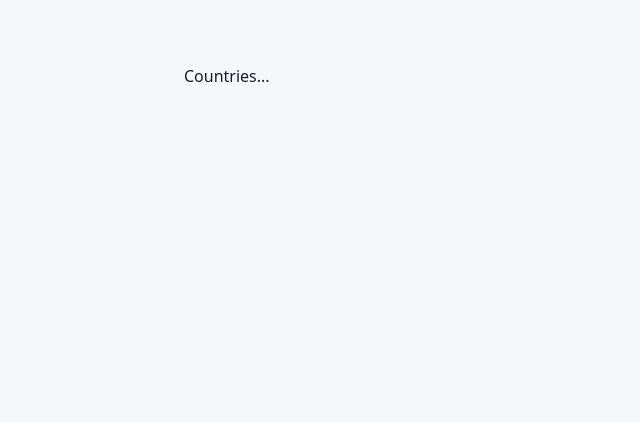
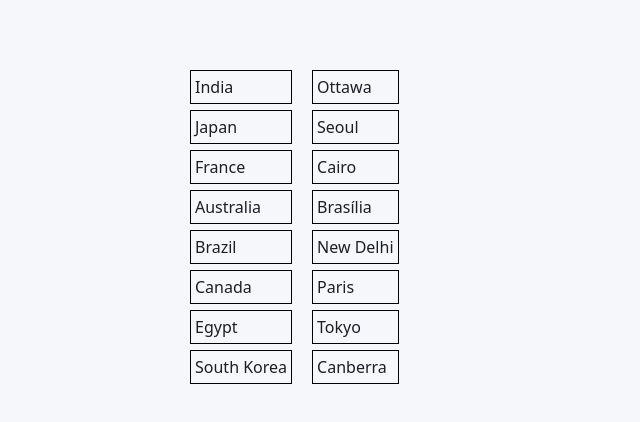
Before and after one commit to Shashwat-Mahto/Frontend-SDE-1, a React (Vite) app: page /cc in a window 1280 px wide. Shown: the top 422 px of the page, without its empty margins (0-640 px from the left). Built offline with nearby package versions, Linux system fonts and the light colour scheme.

Commit message:
completed

```diff
--- a/src/components/CountryCapital/CountryCapital.tsx
+++ b/src/components/CountryCapital/CountryCapital.tsx
@@ -1,5 +1,103 @@
-export const CountryCapital = ()=>{
-    return (
-        <div>Countries...</div>
-    )
-}
+import { useEffect, useRef, useState } from "react";
+import type { CountryDataType } from "../../pages/CountryCapitalPage";
+import "./CountryCaptial.css";
+type CountryCapitalType = {
+  countries: string[];
+  capital: string[];
+  countryCapitalData: CountryDataType[];
+  updatedChild:(selected:string[])=>void
+};
+export const CountryCapital = ({
+  countries,
+  capital,
+  countryCapitalData,
+  updatedChild
+}: CountryCapitalType) => {
+  const [selected, setSelected] = useState<string[]>([]);
+  const timerRef = useRef<number | null>(null);
+
+  const handleClick = (selection: string) => {
+    if (selected.length >= 2) return;
+
+    setSelected((prev) => [...prev, selection]);
+  };
+
+  const checkMapping = () => {
+    const firstSelection = selected[0];
+    const secondSelection = selected[1];
+
+     const res = countryCapitalData?.reduce((acc, curr) => {
+      if (
+        (curr?.capital === firstSelection &&
+          curr?.country === secondSelection) ||
+        (curr?.capital === secondSelection && curr?.country === firstSelection)
+      ) {
+        return acc = true;
+      }
+
+      return acc;
+    }, false);
+
+    return res;
+  };
+
+  // Only the two selected boxes turn green/red; the rest keep their normal border.
+  const isPairComplete = selected.length === 2;
+  const isCorrectPair = isPairComplete && checkMapping();
+  const getBoxClass = (value: string) => {
+    if (!selected.includes(value)) return "unselected";
+    if (!isPairComplete) return "selected";
+    return isCorrectPair ? "correct" : "incorrect";
+  };
+
+  useEffect(() => {
+    if (selected.length >= 2) {
+
+      if(checkMapping()){
+
+        timerRef.current = setTimeout(()=>{
+            setSelected([]);
+        updatedChild(selected);
+        } , 500)
+
+
+      }else{
+         timerRef.current = setTimeout(()=>{
+            setSelected([]);
+        } , 500)
+      }
+    }
+
+    return ()=>{
+        if(timerRef.current) clearTimeout(timerRef.current);
+
+    }
+  }, [selected]);
+  return (
+    <div className="container">
+      <div className="countries-container">
+        {countries?.map((country, indx) => (
+          <div
+            onClick={() => handleClick(country)}
+            className={`selection-box ${getBoxClass(country)}`}
+            key={indx}
+
+          >
+            {country}
+          </div>
+        ))}
+      </div>
+      <div className="capital-container">
+        {capital?.map((capital, indx) => (
+          <div
+            onClick={() => handleClick(capital)}
+            className={`selection-box ${getBoxClass(capital)}`}
+            key={indx}
+          >
+            {capital}
+          </div>
+        ))}
+      </div>
+    </div>
+  );
+};
--- a/src/components/CountryCapital/CountryCaptial.css
+++ b/src/components/CountryCapital/CountryCaptial.css
@@ -0,0 +1,30 @@
+.container{
+    display: flex;
+    gap: 8px;
+
+}
+
+.selection-box{
+    padding: 4px;
+    margin: 6px;
+    cursor: pointer;
+}
+
+.selected{
+    border: 1px solid blue;
+}
+
+.unselected{
+    border: 1px solid black;
+}
+
+.correct{
+    border: 1px solid green;
+}
+
+.incorrect{
+    border: 1px solid red;
+}
+/* button{
+    display: block;
+} */
--- a/src/pages/CountryCapitalPage.tsx
+++ b/src/pages/CountryCapitalPage.tsx
@@ -1,7 +1,54 @@
+import { useState } from "react";
 import { CountryCapital } from "../components/CountryCapital/CountryCapital";
 
-function CountryCapitalPage(){
-    return <CountryCapital/>
+export type CountryDataType = {
+  id: number;
+  country: string;
+  capital: string;
+};
+
+function CountryCapitalPage() {
+  const countryCapitalData: CountryDataType[] = [
+    { id: 1, country: "India", capital: "New Delhi" },
+    { id: 2, country: "Japan", capital: "Tokyo" },
+    { id: 3, country: "France", capital: "Paris" },
+    { id: 4, country: "Australia", capital: "Canberra" },
+    { id: 5, country: "Brazil", capital: "Brasília" },
+    { id: 6, country: "Canada", capital: "Ottawa" },
+    { id: 7, country: "Egypt", capital: "Cairo" },
+    { id: 8, country: "South Korea", capital: "Seoul" },
+  ];
+  function shuffleCapital(capital: string[]) {
+    for (let i = capital?.length - 1; i >= 0; i--) {
+      const randomIndex = Math.floor(Math.random() * (i + 1));
+      [capital[i], capital[randomIndex]] = [capital[randomIndex], capital[i]];
+    }
+
+    return capital;
+  }
+
+  const [countries, setCountries] = useState(
+    countryCapitalData?.map((country) => country?.country),
+  );
+  const capital = countryCapitalData?.map((country) => country?.capital);
+  const [shuffledCapital, setshuffledCapital] = useState(
+    shuffleCapital(capital),
+  );
+
+  function updatedChild(selected: string[]) {
+    setCountries((prev) => prev.filter((curr) => !selected.includes(curr)));
+    setshuffledCapital((prev) =>
+      prev.filter((curr) => !selected.includes(curr)),
+    );
+  }
+  return (
+    <CountryCapital
+      countries={countries}
+      capital={shuffledCapital}
+      countryCapitalData={countryCapitalData}
+      updatedChild={updatedChild}
+    />
+  );
 }
 
 export default CountryCapitalPage;
```
